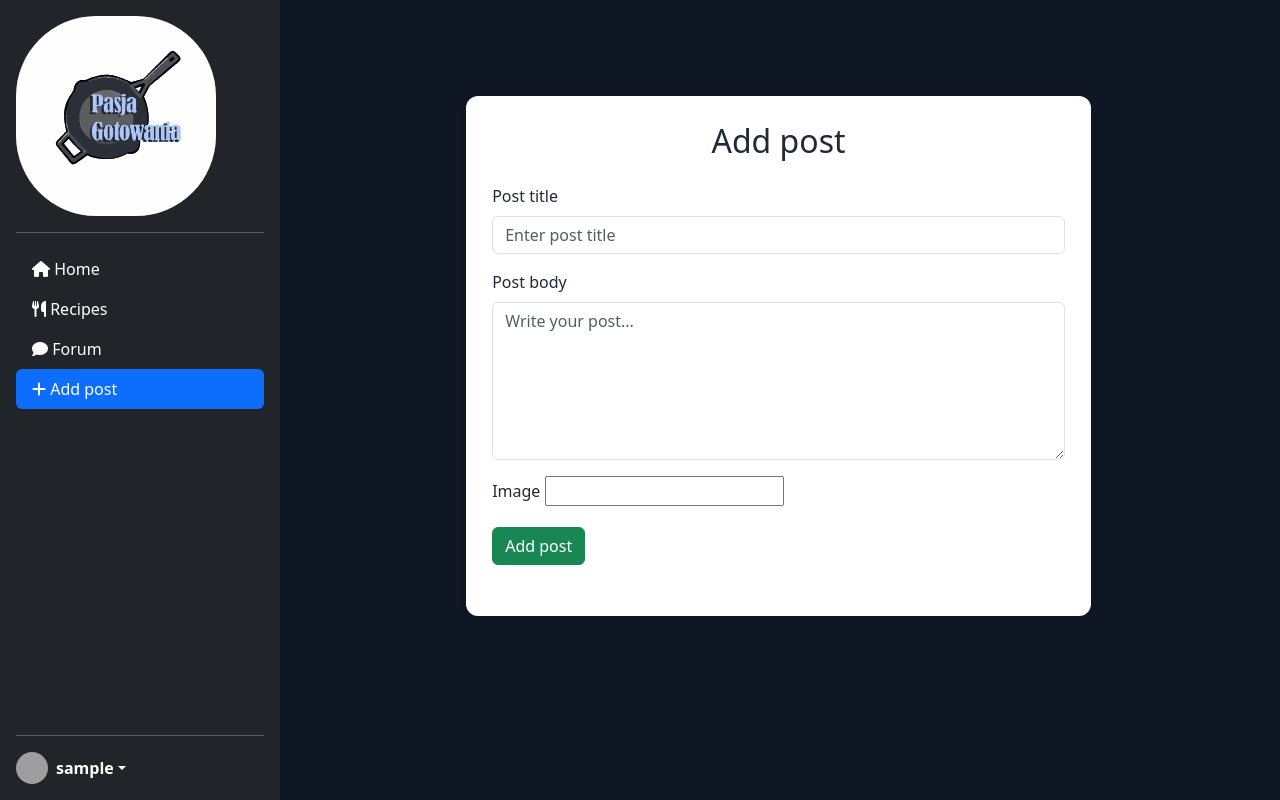
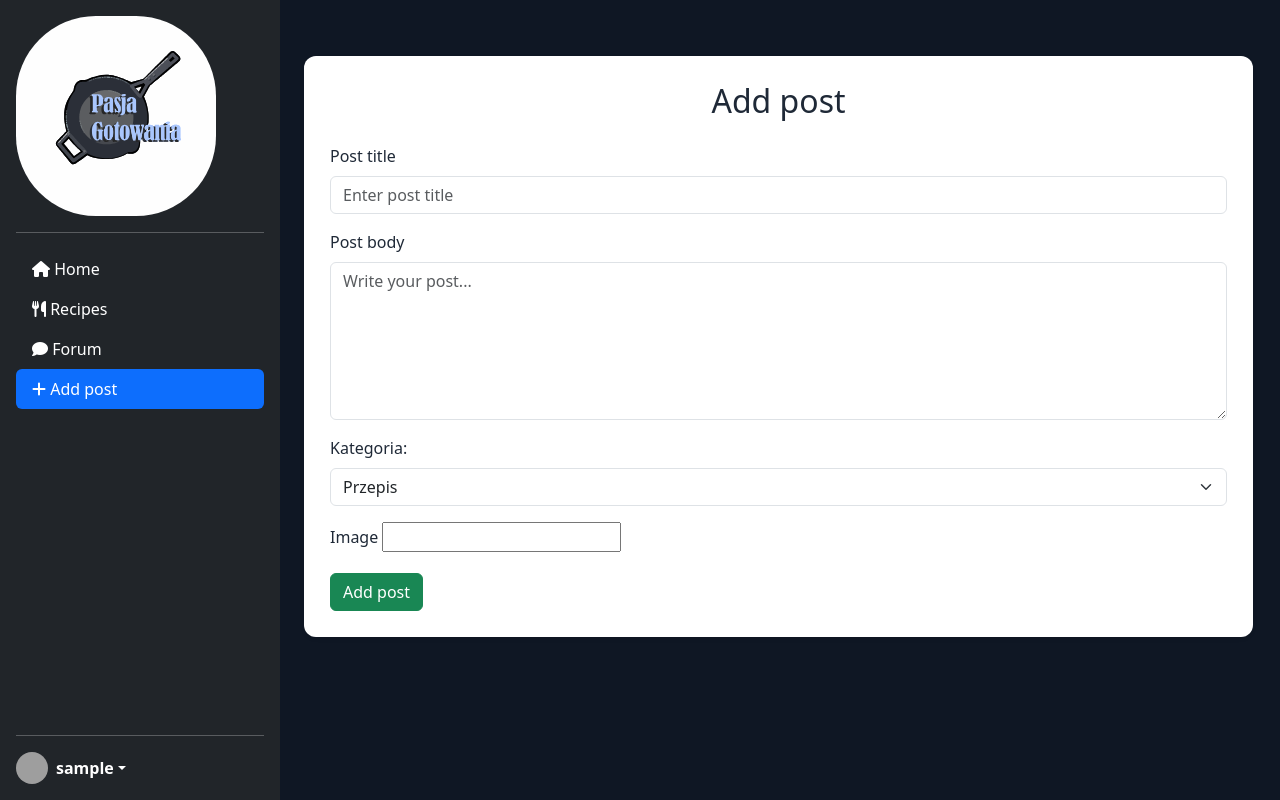
Before and after one commit to kinczar/PasjaGotowania.pl, a Django app: page /forum/add/ in a window 1280 px wide. Run offline with Django 5.2, Linux system fonts and the light colour scheme; the visitor is signed in with stand-in values (Sample User, id 1); grey boxes are pictures that could not be loaded.

Commit message:
Dodanie kategorii postów

```diff
--- a/webapp/forum/forms.py
+++ b/webapp/forum/forms.py
@@ -5,7 +5,7 @@ from .models import Comment
 class PostForm(forms.ModelForm):
     class Meta:
         model = Post
-        fields = ['title', 'body', 'image']
+        fields = ['title', 'body', 'image', 'post_type']
 
         widgets = {
             'title': forms.TextInput(attrs={
@@ -17,6 +17,9 @@ class PostForm(forms.ModelForm):
                 'rows': 6,
                 'placeholder': 'Write your post...'
             }),
+            'post_type': forms.Select(attrs={
+                'class': 'form-select'
+            })
         }
 
 #dodawanie komentarzy
--- a/webapp/forum/models.py
+++ b/webapp/forum/models.py
@@ -3,6 +3,18 @@ from django.contrib.auth.models import User
 from cloudinary.models import CloudinaryField #strona do zdjęc w bazie danych
 
 class Post(models.Model):
+
+    POST_TYPES = [
+        ('recipe', 'Przepis'),
+        ('question', 'Porada'),
+    ]
+
+    post_type = models.CharField(
+        max_length=20,
+        choices=POST_TYPES,
+        default='recipe'
+    )
+
     author = models.ForeignKey(User, on_delete=models.CASCADE)
     title = models.CharField('Post title', max_length=100, null=False, blank=False)
     body = models.TextField('Post body', null=False, blank=True)
--- a/webapp/forum/templates/forum/add_post.html
+++ b/webapp/forum/templates/forum/add_post.html
@@ -4,12 +4,12 @@
 
 {% block content %}
 
-<div class="container mt-5">
+<div class="container mt-2">
     <div class="row justify-content-center">
-        <div class="col-md-8">
+        <div class="col-md-12">
 
             <div class="card shadow-sm">
-                <div class="card-body" style="height:500px; display:flex; flex-direction:column;">
+                <div class="card-body" style="display:flex; flex-direction:column;">
 
                     <h2 class="mb-4 text-center">Add post</h2>
 
@@ -24,6 +24,11 @@
                         <div class="mb-3">
                             <label class="form-label">Post body</label>
                             {{ form.body }}
+                        </div>
+
+                        <div class="mb-3">
+                            <label class="form-label">Kategoria:</label>
+                            {{ form.post_type }}
                         </div>
 
                         <div class="mb-3">
--- a/webapp/forum/views.py
+++ b/webapp/forum/views.py
@@ -28,7 +28,7 @@ def add_post(request):
         if form.is_valid():
             post = form.save(commit=False)
             post.author = request.user
-            form.save()
+            post.save()
             return redirect('/forum/')
     else:
         form = PostForm()
@@ -70,12 +70,19 @@ def add_comment(request, post_id):
             comment.author = request.user
             comment.save()
 
-    parent_id = request.POST.get("parent_id") #odpowiadanie na komentarze
-    if parent_id:
-        parent = Comment.objects.get(id=parent_id)
-        comment.parent = parent
+    if request.method == 'POST': #odpowiadanie na posty
+        form = CommentForm(request.POST)
+        if form.is_valid():
+            comment = form.save(commit=False)
+            comment.post = post
+            comment.author = request.user
 
-    comment.save()
+        parent_id = request.POST.get("parent_id")
+        if parent_id:
+            parent = Comment.objects.get(id=parent_id)
+            comment.parent = parent
+
+        comment.save()
 
     return redirect('forum')
 
--- a/webapp/main/templates/main/detail.html
+++ b/webapp/main/templates/main/detail.html
@@ -11,7 +11,7 @@
     .detail-wrapper {
         min-height: 100vh;
         display: flex;
-        align-items: center;
+        align-items: flex-start;
         justify-content: center;
         padding: 40px 40px 40px 180px;
     }
@@ -68,7 +68,7 @@
             <p class="detail-label">Składniki:</p>
             <ul>
                 {% for item in recipe.ingredients.splitlines %}
-                    <li>{{ item }}</li>
+                <li>{{ item }}</li>
                 {% endfor %}
             </ul>
         </div>
```
Also changed, not shown: webapp/forum/templates/forum/forum.html (+17 -6 lines), webapp/forum/migrations/0009_post_post_type.py (added).
